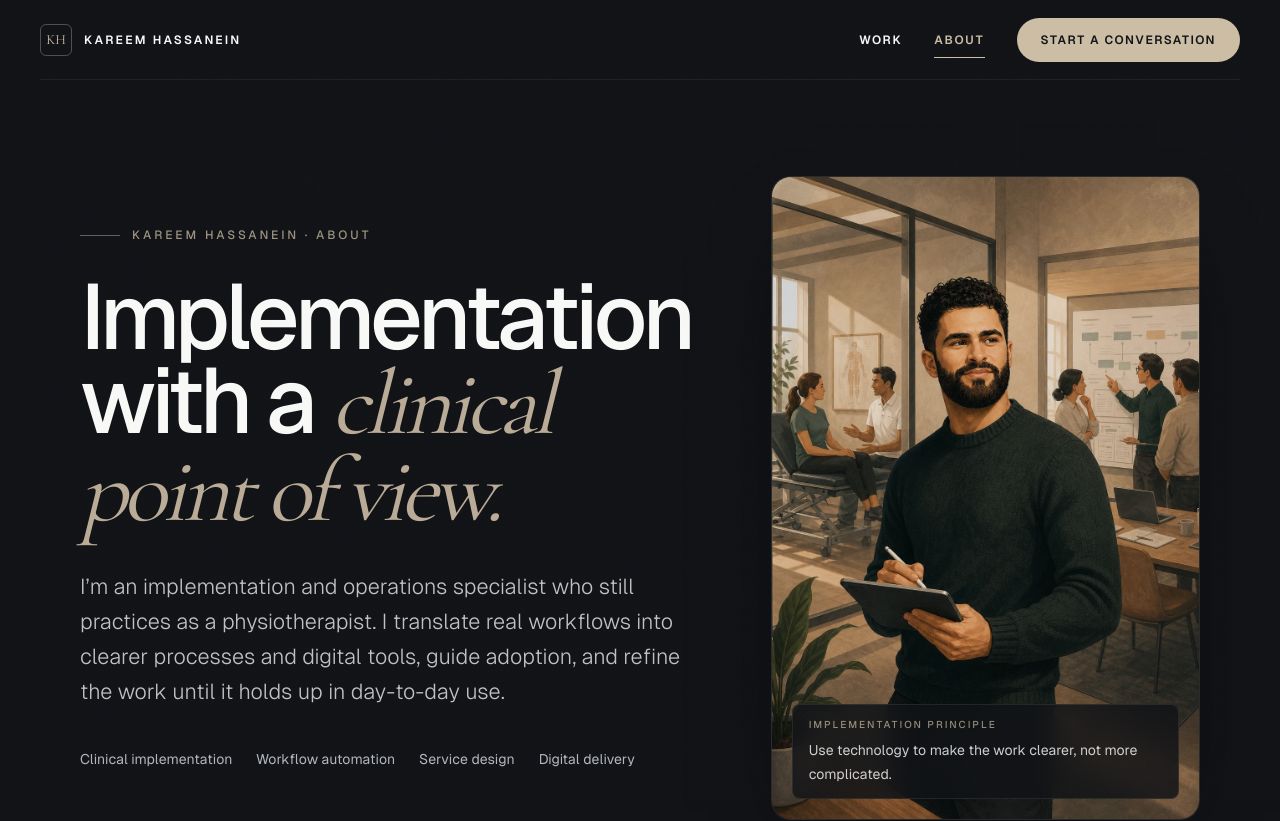
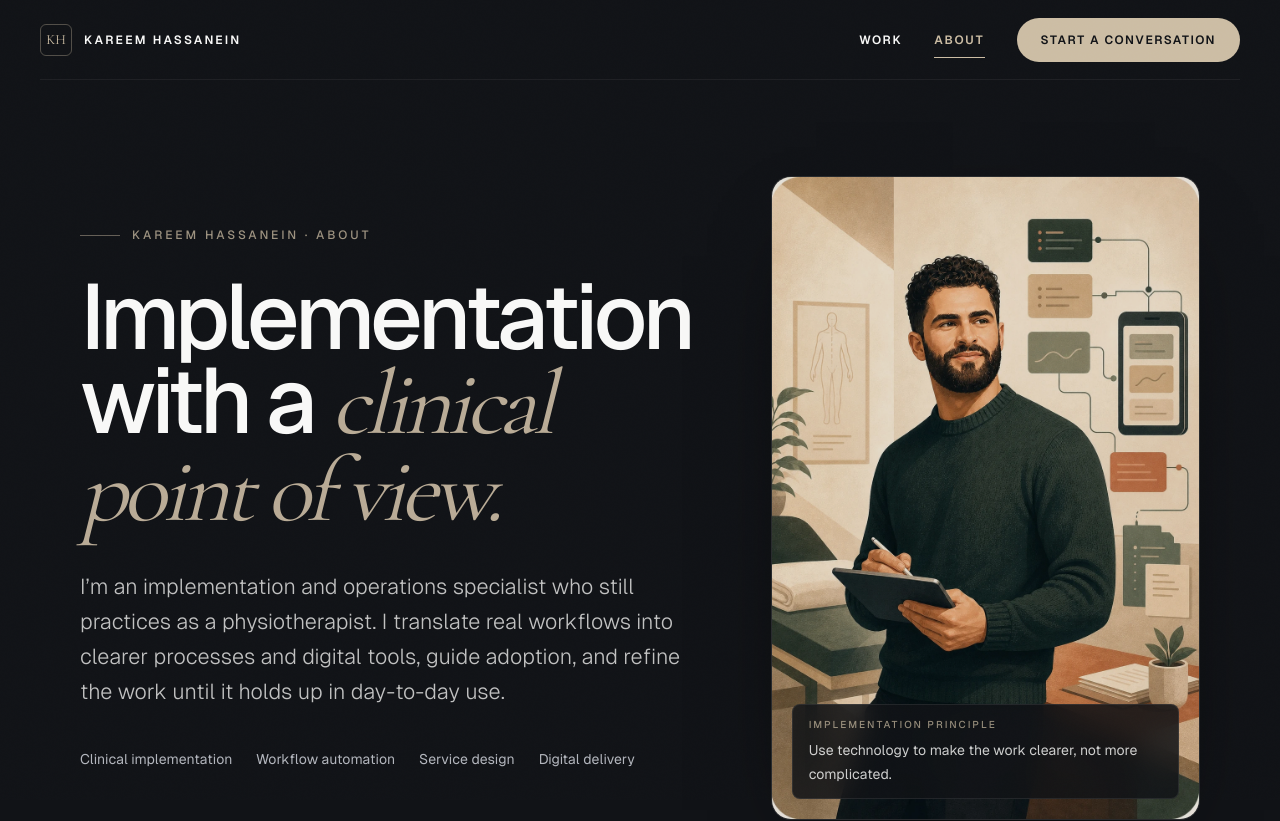
Before and after one commit to GenerousPharaoh/kareemhassanein-site, a Next.js app: page /about in a window 1280 px wide. Shown: the top 821 px of the page. Built offline with nearby package versions, Linux system fonts and the light colour scheme.

Commit message:
Use stylized solo and systems illustrations

```diff
--- a/src/app/about/page.tsx
+++ b/src/app/about/page.tsx
@@ -138,8 +138,8 @@ export default function About() {
           >
             <div className="relative aspect-[2/3] overflow-hidden rounded-[1.25rem] border border-white/[0.08] bg-white/[0.02] shadow-[0_35px_90px_-45px_rgba(0,0,0,0.95)]">
               <Image
-                src="/images/kareem-clinical-systems-about-v7.webp"
-                alt="Kareem holding a tablet between a clinical consultation and a team reviewing a workflow"
+                src="/images/kareem-solo-systems-about-v8.webp"
+                alt="An illustrated portrait of Kareem holding a tablet in a studio with clinical and workflow elements"
                 fill
                 priority
                 sizes="(max-width: 1024px) 90vw, 500px"
--- a/src/components/Footer.tsx
+++ b/src/components/Footer.tsx
@@ -32,7 +32,7 @@ export default function Footer() {
       <div className="relative border-t border-white/[0.09]">
         <div className="relative h-[300px] sm:h-[380px] lg:absolute lg:inset-0 lg:h-auto">
           <Image
-            src="/images/systems-workshop-footer-v7.webp"
+            src="/images/illustrated-systems-footer-v8.webp"
             alt=""
             fill
             sizes="100vw"
```
Also changed, not shown: public/images/illustrated-systems-footer-v8.webp (added), public/images/kareem-solo-systems-about-v8.webp (added).
